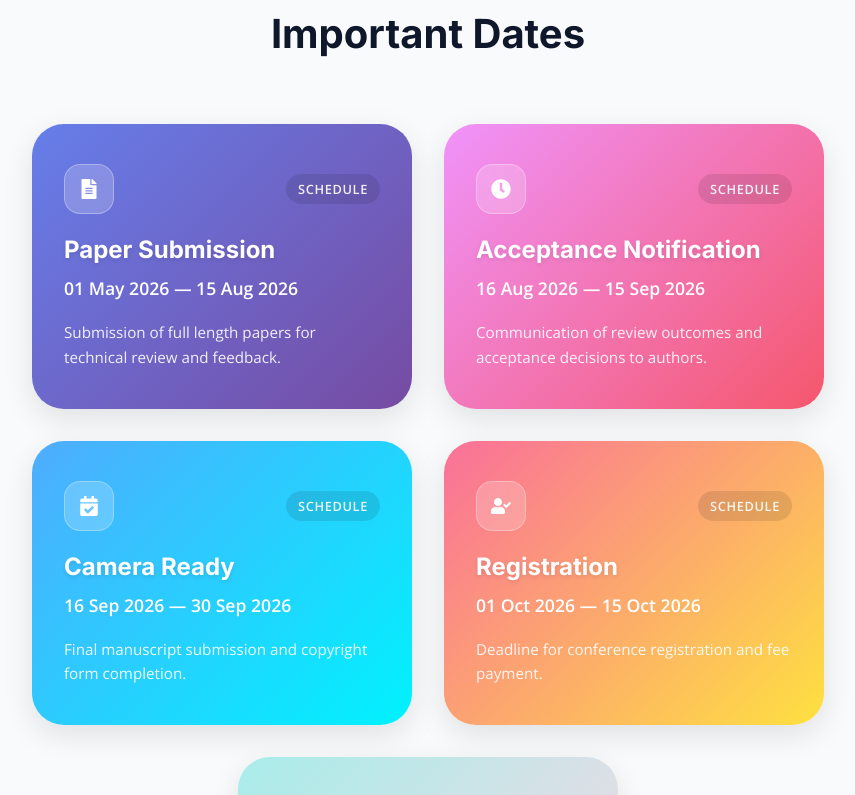
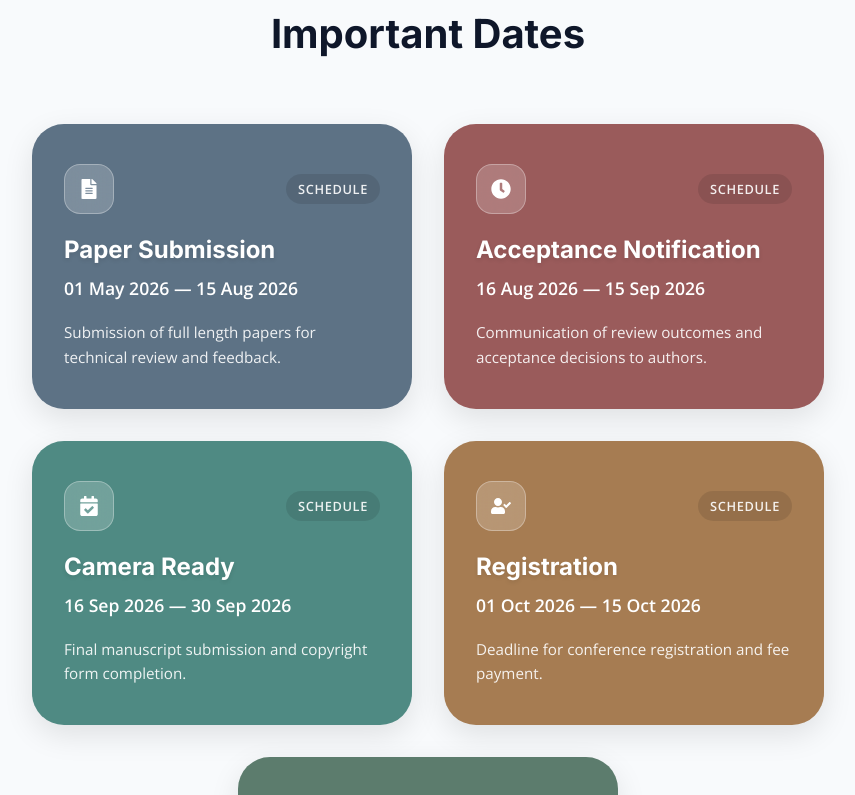
Before and after one commit to vishal-bhutekar21/InternationalconferenceGeca, a React (Vite) app: page / in a window 1280 px wide. Shown: the part 2860-3655 px from the top of the page, without its empty margins (212-1067 px from the left). Built offline with nearby package versions, Linux system fonts and the light colour scheme.

Commit message:
Switch to solid modern desaturated colors for timeline cards

```diff
--- a/src/components/HomeDatesSection.tsx
+++ b/src/components/HomeDatesSection.tsx
@@ -9,8 +9,8 @@ const HomeDatesSection = () => {
             endDate: "15 Aug 2026",
             details: "Submission of full length papers for technical review and feedback.",
             icon: <FaFileAlt />,
-            gradient: "linear-gradient(135deg, #667eea 0%, #764ba2 100%)",
-            shadowColor: "rgba(102, 126, 234, 0.4)"
+            gradient: "#5D7285", // Muted Slate Blue
+            shadowColor: "rgba(93, 114, 133, 0.4)"
         },
         {
             label: "Acceptance Notification",
@@ -18,8 +18,8 @@ const HomeDatesSection = () => {
             endDate: "15 Sep 2026",
             details: "Communication of review outcomes and acceptance decisions to authors.",
             icon: <FaClock />,
-            gradient: "linear-gradient(135deg, #f093fb 0%, #f5576c 100%)",
-            shadowColor: "rgba(240, 147, 251, 0.4)"
+            gradient: "#9A5B5B", // Muted Red
+            shadowColor: "rgba(154, 91, 91, 0.4)"
         },
         {
             label: "Camera Ready",
@@ -27,8 +27,8 @@ const HomeDatesSection = () => {
             endDate: "30 Sep 2026",
             details: "Final manuscript submission and copyright form completion.",
             icon: <FaCalendarCheck />,
-            gradient: "linear-gradient(135deg, #4facfe 0%, #00f2fe 100%)",
-            shadowColor: "rgba(79, 172, 254, 0.4)"
+            gradient: "#4F8A83", // Muted Teal
+            shadowColor: "rgba(79, 138, 131, 0.4)"
         },
         {
             label: "Registration",
@@ -36,8 +36,8 @@ const HomeDatesSection = () => {
             endDate: "15 Oct 2026",
             details: "Deadline for conference registration and fee payment.",
             icon: <FaUserCheck />,
-            gradient: "linear-gradient(135deg, #fa709a 0%, #fee140 100%)",
-            shadowColor: "rgba(250, 112, 154, 0.4)"
+            gradient: "#A67C52", // Muted Bronze
+            shadowColor: "rgba(166, 124, 82, 0.4)"
         },
         {
             label: "Main Event",
@@ -45,8 +45,8 @@ const HomeDatesSection = () => {
             endDate: "21 Dec 2026",
             details: "Technical sessions, keynotes, and sustainable networking at GECCS.",
             icon: <FaUsers />,
-            gradient: "linear-gradient(135deg, #a8edea 0%, #fed6e3 100%)",
-            shadowColor: "rgba(168, 237, 234, 0.4)"
+            gradient: "#5C7C6D", // Muted Sage
+            shadowColor: "rgba(92, 124, 109, 0.4)"
         }
     ];
 
```
